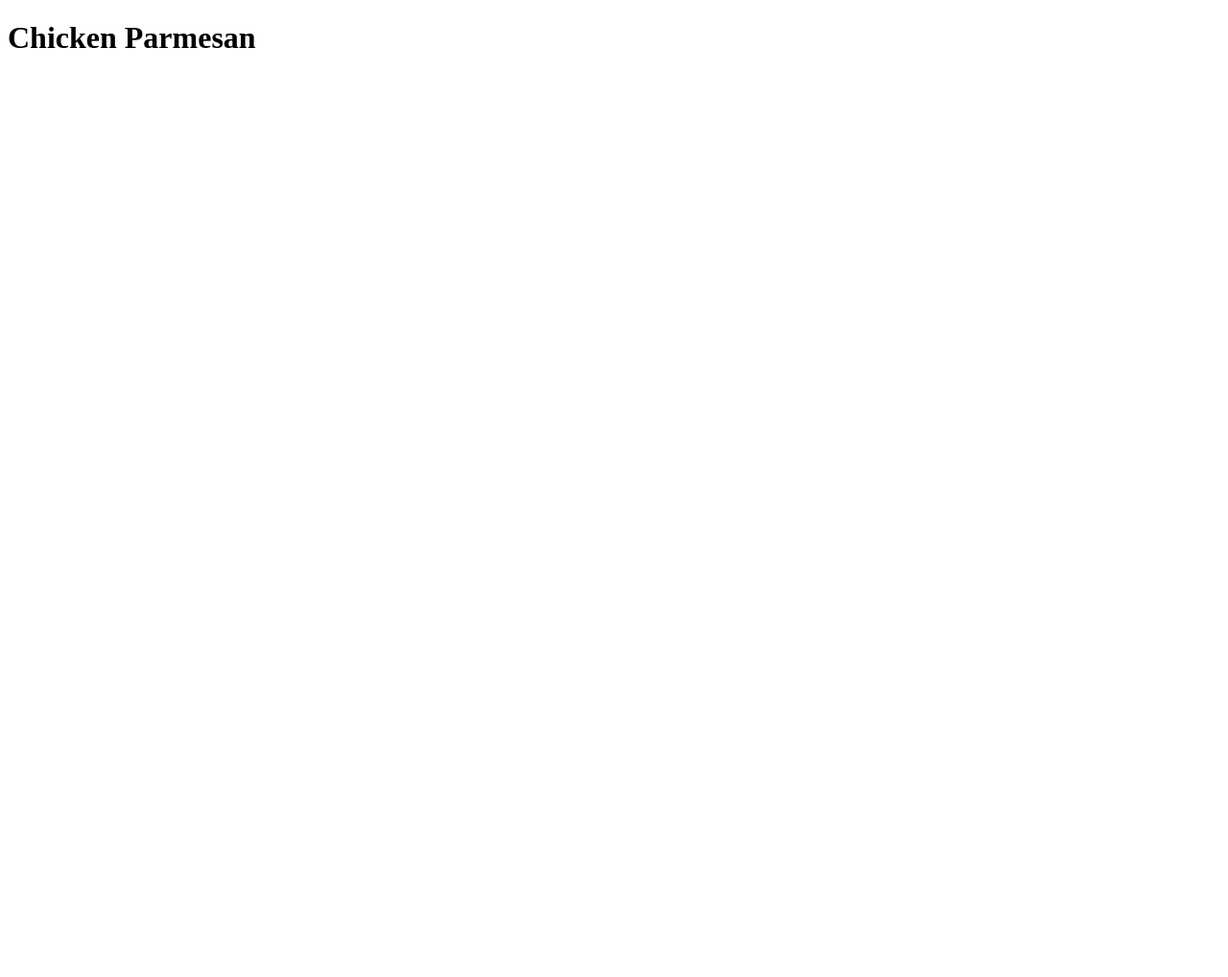
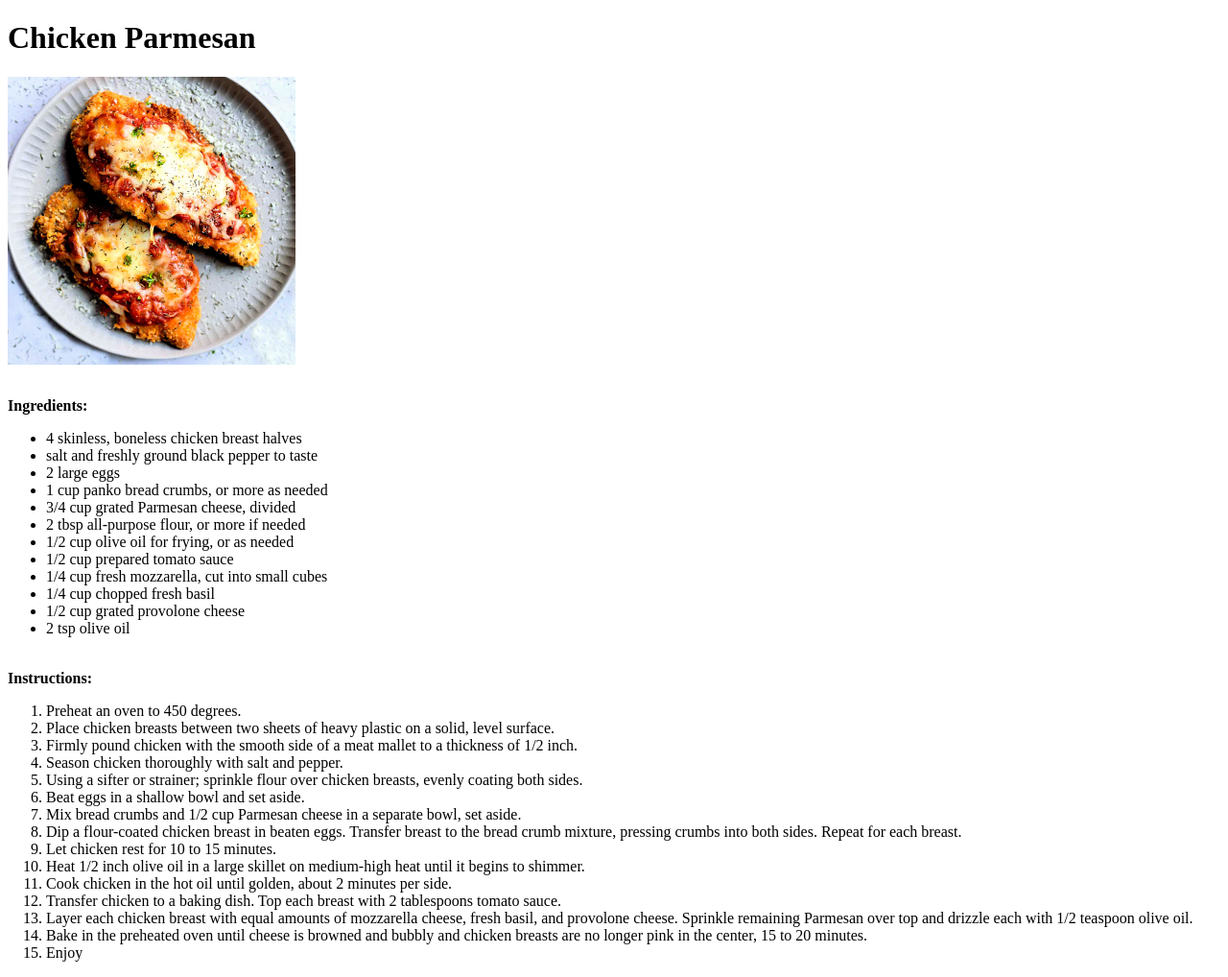
Before and after one commit to HelpfulLamb/odin-recipes, a plain HTML site: page recipes/chicken-parm.html in a window 1280 px wide. Shown: the whole page at 96% size. Before the commit the page ends 800 px from the top, so only its background shows below. Drawn offline with Linux system fonts and the light colour scheme.

Commit message:
Added content to this page

```diff
--- a/recipes/chicken-parm.html
+++ b/recipes/chicken-parm.html
@@ -7,5 +7,41 @@
 </head>
 <body>
     <h1>Chicken Parmesan</h1>
+    <img src="../images/gluten-free-chicken-parmesan-rc-1.jpg" alt="chicken parmesan" width="300px" height="300px" style="margin-bottom: 30px;">
+    <br>
+    <strong>Ingredients:</strong>
+    <ul>
+        <li>4 skinless, boneless chicken breast halves</li>
+        <li>salt and freshly ground black pepper to taste</li>
+        <li>2 large eggs</li>
+        <li>1 cup panko bread crumbs, or more as needed</li>
+        <li>3/4 cup grated Parmesan cheese, divided</li>
+        <li>2 tbsp all-purpose flour, or more if needed</li>
+        <li>1/2 cup olive oil for frying, or as needed</li>
+        <li>1/2 cup prepared tomato sauce</li>
+        <li>1/4 cup fresh mozzarella, cut into small cubes</li>
+        <li>1/4 cup chopped fresh basil</li>
+        <li>1/2 cup grated provolone cheese</li>
+        <li>2 tsp olive oil</li>
+    </ul>
+    <br>
+    <strong>Instructions:</strong>
+    <ol>
+        <li>Preheat an oven to 450 degrees.</li>
+        <li>Place chicken breasts between two sheets of heavy plastic on a solid, level surface.</li>
+        <li>Firmly pound chicken with the smooth side of a meat mallet to a thickness of 1/2 inch.</li>
+        <li>Season chicken thoroughly with salt and pepper.</li>
+        <li>Using a sifter or strainer; sprinkle flour over chicken breasts, evenly coating both sides.</li>
+        <li>Beat eggs in a shallow bowl and set aside.</li>
+        <li>Mix bread crumbs and 1/2 cup Parmesan cheese in a separate bowl, set aside.</li>
+        <li>Dip a flour-coated chicken breast in beaten eggs. Transfer breast to the bread crumb mixture, pressing crumbs into both sides. Repeat for each breast.</li>
+        <li>Let chicken rest for 10 to 15 minutes.</li>
+        <li>Heat 1/2 inch olive oil in a large skillet on medium-high heat until it begins to shimmer.</li>
+        <li>Cook chicken in the hot oil until golden, about 2 minutes per side.</li>
+        <li>Transfer chicken to a baking dish. Top each breast with 2 tablespoons tomato sauce.</li>
+        <li>Layer each chicken breast with equal amounts of mozzarella cheese, fresh basil, and provolone cheese. Sprinkle remaining Parmesan over top and drizzle each with 1/2 teaspoon olive oil.</li>
+        <li>Bake in the preheated oven until cheese is browned and bubbly and chicken breasts are no longer pink in the center, 15 to 20 minutes.</li>
+        <li>Enjoy</li>
+    </ol>
 </body>
 </html>
```
